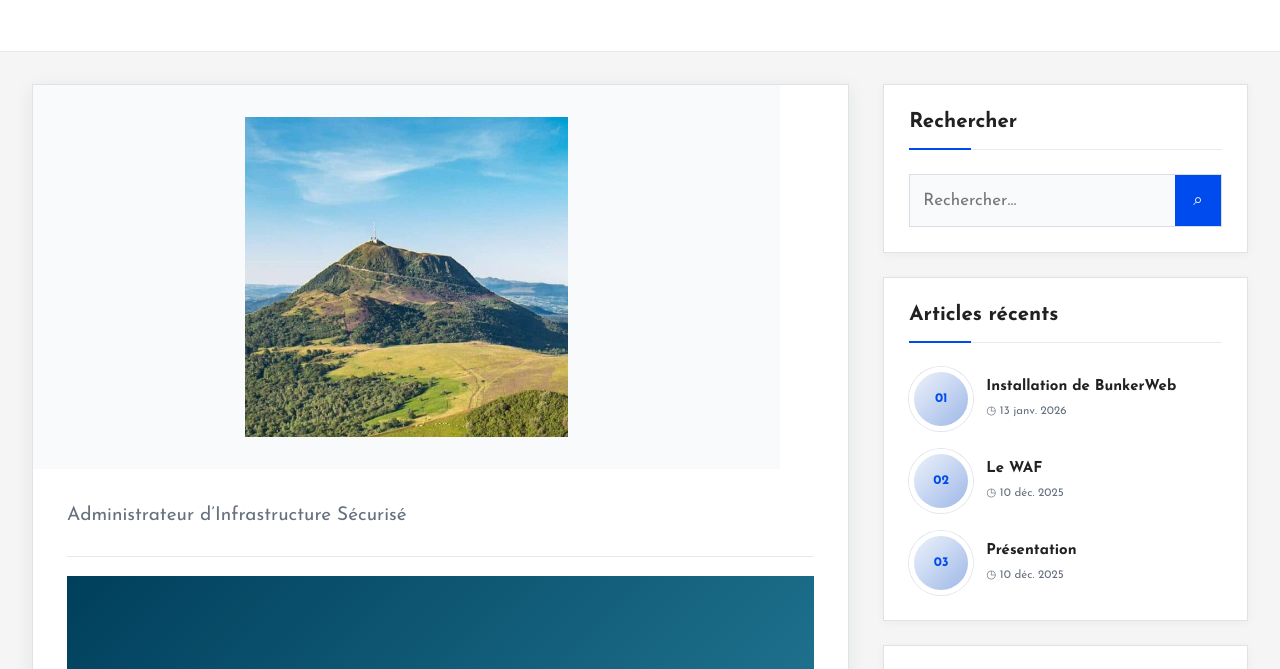
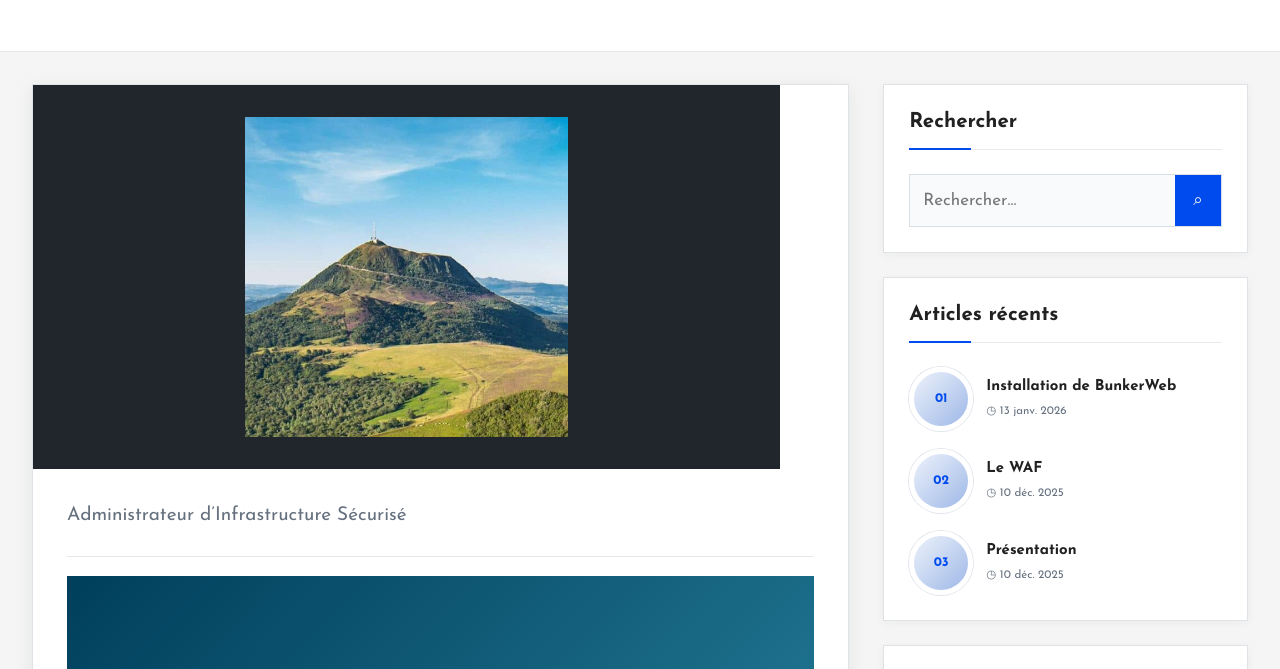
Before and after one commit to PapyPoc/auvergneinfo, an Astro site: page /articles/2025-12-10-presentation in a window 1280 px wide. Shown: the part 748-1417 px from the top of the page. Built offline with nearby package versions, Linux system fonts and the light colour scheme; Astro itself is replaced by a stand-in of ours.

Commit message:
Stabiliser le fond des images mises en avant

```diff
--- a/src/styles/article-featured.css
+++ b/src/styles/article-featured.css
@@ -9,7 +9,8 @@
   aspect-ratio: auto;
   object-fit: contain;
   object-position: center;
-  background: var(--surface-soft);
+  /* Fond fixe pour préserver la lisibilité des PNG transparents dans tous les thèmes. */
+  background: var(--media-backdrop, #20262c);
 }
 
 /* Le placeholder garde exactement le même cadre visuel. */
```
